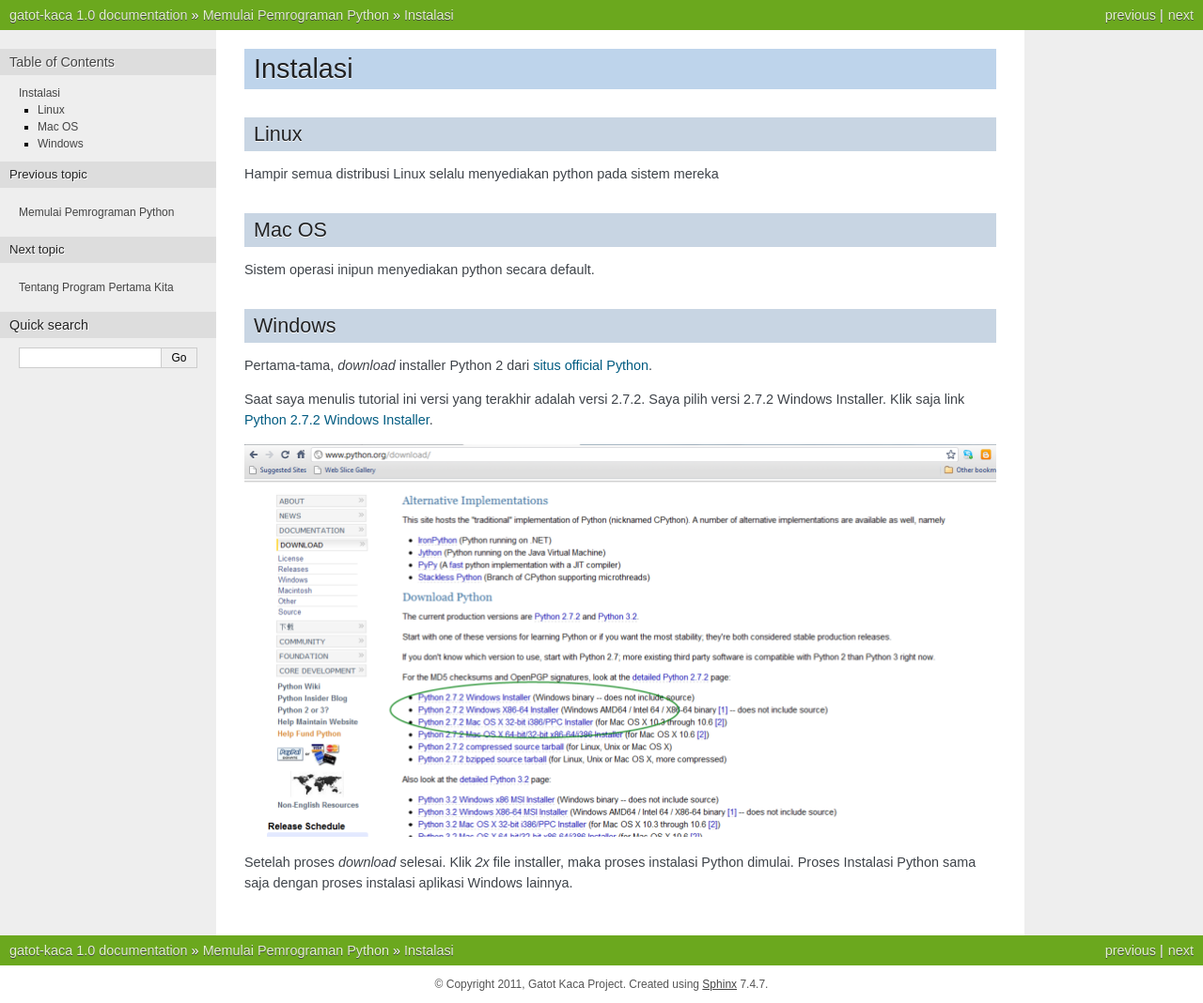
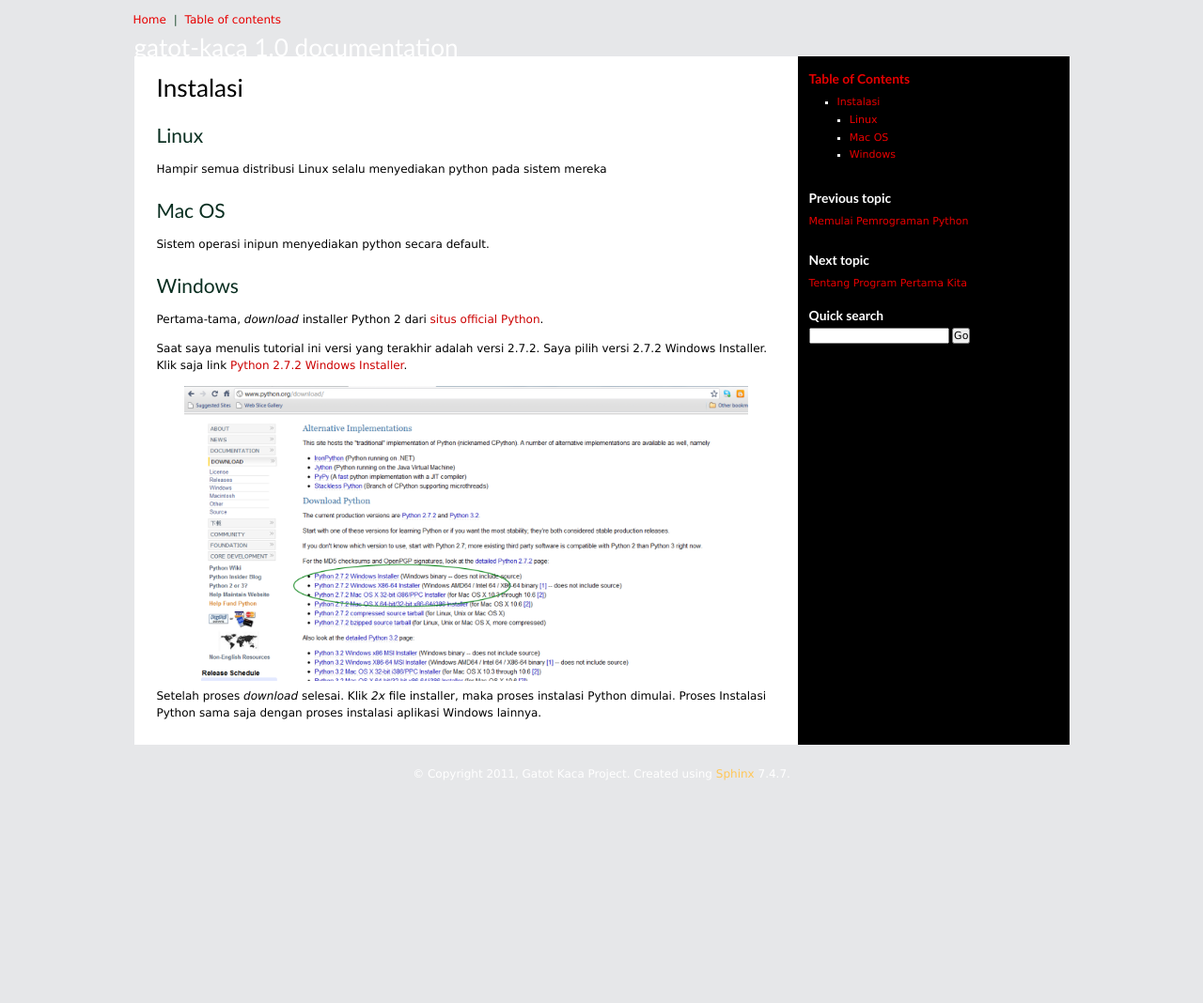
Before and after one commit to id-python/gatot-kaca, a Sphinx documentation site: the page built from source/intro/install.rst, in a window 1280 px wide. Shown: the whole page at 94% size. Built offline with Sphinx 7.4.7, drawn with Linux system fonts in a browser that asks for light colours; after the commit the page ends 900 px from its top, so only the background shows below that.

Commit message:
Add temporary theme for gatotkaca

```diff
--- /dev/null
+++ b/source/_theme/gatotkaca/genindex.html
@@ -0,0 +1,4 @@
+{% extends "basic/genindex.html" %}
+
+{% block bodyclass %}{% endblock %}
+{% block sidebarwrapper %}{% endblock %}
--- /dev/null
+++ b/source/_theme/gatotkaca/layout.html
@@ -0,0 +1,71 @@
+{% extends "basic/layout.html" %}
+
+{%- macro secondnav() %}
+{%- endmacro %}
+
+{% block document %}
+  <div id="custom-doc" class="{% block bodyclass %}{{ 'yui-t6' if pagename != 'index' else '' }}{% endblock %}">
+    <div id="hd">
+      <h1><a href="{{ pathto('index') }}">{{ docstitle }}</a></h1>
+      <div id="global-nav">
+        <a title="Home page" href="{{ pathto('index') }}">Home</a> {{ reldelim2 }}
+        <a title="Table of contents" href="{{ pathto('content') }}">Table of contents</a>
+      </div>
+      <div class="nav">{{ secondnav() }}</div>
+    </div>
+
+    <div id="bd">
+      <div id="yui-main">
+        <div class="yui-b">
+          <div class="yui-g" id="{{ pagename|replace('/', '-') }}">
+            {% block body %}{% endblock %}
+          </div>
+        </div>
+      </div>
+      {% block sidebarwrapper %}
+        {% if pagename != 'index' %}
+          <div class="yui-b" id="sidebar">
+            {{ sidebar() }}
+            {%- if last_updated %}
+              <h3>Last update:</h3>
+              <p class="topless">{{ last_updated }}</p>
+            {%- endif %}
+          </div>
+        {% endif %}
+      {% endblock %}
+    </div>
+
+    <div id="ft">
+      <div class="nav">{{ secondnav() }}</div>
+    </div>
+  </div>
+{% endblock %}
+
+{% block sidebarrel %}
+  <h3>Browse</h3>
+  <ul>
+    {% if prev %}
+      <li>Prev: <a href="{{ prev.link }}">{{ prev.title }}</a></li>
+    {% endif %}
+    {% if next %}
+      <li>Next: <a href="{{ next.link }}">{{ next.title }}</a></li>
+    {% endif %}
+  </ul>
+  <h3>You are here:</h3>
+  <ul>
+      <li>
+        <a href="{{ pathto('index') }}">{{ docstitle }}</a>
+        {% for p in parents %}
+          <ul><li><a href="{{ p.link }}">{{ p.title }}</a>
+        {% endfor %}
+        <ul><li>{{ title }}</li></ul>
+        {% for p in parents %}</li></ul>{% endfor %}
+      </li>
+  </ul>
+{% endblock %}
+
+{# Empty some default blocks out #}
+{% block relbar1 %}{% endblock %}
+{% block relbar2 %}{% endblock %}
+{% block sidebar1 %}{% endblock %}
+{% block sidebar2 %}{% endblock %}
--- /dev/null
+++ b/source/_theme/gatotkaca/modindex.html
@@ -0,0 +1,3 @@
+{% extends "basic/modindex.html" %}
+{% block bodyclass %}{% endblock %}
+{% block sidebarwrapper %}{% endblock %}
--- /dev/null
+++ b/source/_theme/gatotkaca/search.html
@@ -0,0 +1,3 @@
+{% extends "basic/search.html" %}
+{% block bodyclass %}{% endblock %}
+{% block sidebarwrapper %}{% endblock %}
--- /dev/null
+++ b/source/_theme/gatotkaca/static/default.css
@@ -0,0 +1,3 @@
+@import url(reset-fonts-grids.css);
+@import url(djangodocs.css);
+@import url(homepage.css);
--- /dev/null
+++ b/source/_theme/gatotkaca/static/djangodocs.css
@@ -0,0 +1,133 @@
+/*** setup ***/
+body { font:12px/1.5 Verdana,sans-serif; background:#E6E7E9; color: white;}
+#custom-doc { width:76.54em;*width:74.69em;min-width:995px; max-width:100em; margin:auto; text-align:left; padding-top:16px; margin-top:0;}
+#hd { padding: 4px 0 12px 0; }
+#bd { background:#000; }
+#ft { color:#487858; font-size:90%; padding-bottom: 2em; }
+
+/*** links ***/
+a {text-decoration: none;}
+a img {border: none;}
+a:link, a:visited { color:#ffc757; }
+#bd a:link, #bd a:visited { color:#c00; text-decoration:underline; }
+#bd #sidebar a:link, #bd #sidebar a:visited { color:#E70100; text-decoration:none; }
+a:hover { color:#ffe761; }
+#bd a:hover { background-color:#E0FFB8; color:#234f32; text-decoration:none; }
+#bd #sidebar a:hover { color:#ffe761; background:none; }
+h2 a, h3 a, h4 a { text-decoration:none !important; }
+a.reference em { font-style: normal; }
+
+/*** sidebar ***/
+#sidebar div.sphinxsidebarwrapper { font-size:92%; margin-right: 14px; }
+#sidebar h3, #sidebar h4 { color: white; font-size: 125%; }
+#sidebar a { color: white; }
+#sidebar ul ul { margin-top:0; margin-bottom:0; }
+#sidebar li { margin-top: 0.2em; margin-bottom: 0.2em; }
+
+/*** nav ***/
+div.nav { margin: 0; font-size: 11px; text-align: right; color: #487858;}
+#hd div.nav { margin-top: -27px; }
+#ft div.nav { margin-bottom: -18px; }
+#hd h1 a { color: white; }
+#global-nav { position:absolute; top:5px; margin-left: -5px; padding:7px 0; color:#234f32;}
+#global-nav a:link, #global-nav a:visited {color:#E70100;}
+#global-nav a {padding:0 4px;}
+#global-nav a.about {padding-left:0;}
+#global-nav a:hover {background-color:#E0FFB8; color:#234f32;}
+
+/*** content ***/
+#yui-main div.yui-b { position: relative; }
+#yui-main div.yui-b { background: white; color: black; padding: 0.3em 2em 1em 2em; }
+
+/*** basic styles ***/
+dd { margin-left:15px; }
+h1,h2,h3,h4 { margin-top:1em; font-family:"Trebuchet MS",sans-serif; font-weight:normal; }
+h1 { font-size:218%; margin-top:0.6em; margin-bottom:.4em; line-height:1.1em; }
+h2 { font-size:175%; margin-bottom:.6em; line-height:1.2em; color:#092e20; }
+h3 { font-size:150%; font-weight:bold; margin-bottom:.2em; color:#487858; }
+h4 { font-size:125%; font-weight:bold; margin-top:1.5em; margin-bottom:3px; }
+div.figure { text-align: center; }
+div.figure p.caption { font-size:1em; margin-top:0; margin-bottom:1.5em; color: #555;}
+hr { color:#ccc; background-color:#ccc; height:1px; border:0; }
+p, ul, dl { margin-top:.6em; margin-bottom:1em; padding-bottom: 0.1em;}
+#yui-main div.yui-b img { max-width: 50em; margin-left: auto; margin-right: auto; display: block; }
+caption { font-size:1em; font-weight:bold; margin-top:0.5em; margin-bottom:0.5em; margin-left: 2px; text-align: center; }
+blockquote { padding: 0 1em; margin: 1em 0; font:125%/1.2em "Trebuchet MS", sans-serif; color:#234f32; border-left:2px solid #94da3a; }
+strong { font-weight: bold; }
+em { font-style: italic; }
+ins { font-weight: bold; text-decoration: none; }
+
+/*** lists ***/
+ul { padding-left:30px; }
+ol { padding-left:30px; }
+ol.arabic li { list-style-type: decimal; }
+ul li { list-style-type:square; margin-bottom:.4em; }
+ol li { margin-bottom: .4em; }
+ul ul { padding-left:1.2em; }
+ul ul ul { padding-left:1em; }
+ul.linklist, ul.toc { padding-left:0; }
+ul.toc ul { margin-left:.6em; }
+ul.toc ul li { list-style-type:square; }
+ul.toc ul ul li { list-style-type:disc; }
+ul.linklist li, ul.toc li { list-style-type:none; }
+dt { font-weight:bold; margin-top:.5em; font-size:1.1em; }
+dd { margin-bottom:.8em; }
+ol.toc { margin-bottom: 2em; }
+ol.toc li { font-size:125%; padding: .5em; line-height:1.2em; clear: right; }
+ol.toc li.b { background-color: #E0FFB8; }
+ol.toc li a:hover { background-color: transparent !important; text-decoration: underline !important; }
+ol.toc span.release-date { color:#487858; float: right; font-size: 85%; padding-right: .5em; }
+ol.toc span.comment-count { font-size: 75%; color: #999; }
+
+/*** tables ***/
+table { color:#000; margin-bottom: 1em; width: 100%; }
+table.docutils td p { margin-top:0; margin-bottom:.5em; }
+table.docutils td, table.docutils th { border-bottom:1px solid #dfdfdf; padding:4px 2px;}
+table.docutils thead th { border-bottom:2px solid #dfdfdf; text-align:left; font-weight: bold; white-space: nowrap; }
+table.docutils thead th p { margin: 0; padding: 0; }
+table.docutils { border-collapse:collapse; }
+
+/*** code blocks ***/
+.literal { white-space:nowrap; }
+.literal { color:#234f32; }
+#sidebar .literal { color:white; background:transparent; font-size:11px; }
+h4 .literal { color: #234f32; font-size: 13px; }
+pre { font-size:small; background:#E0FFB8; border:1px solid #94da3a; border-width:1px 0; margin: 1em 0; padding: .3em .4em; overflow: hidden; line-height: 1.3em;}
+dt .literal, table .literal { background:none; }
+#bd a.reference { text-decoration: none; }
+#bd a.reference tt.literal { border-bottom: 1px #234f32 dotted; }
+
+/* Restore colors of pygments hyperlinked code */
+#bd .highlight .k a:link, #bd .highlight .k a:visited { color: #000000; text-decoration: none; border-bottom: 1px dotted #000000; }
+#bd .highlight .nf a:link, #bd .highlight .nf a:visited { color: #990000; text-decoration: none; border-bottom: 1px dotted #990000; }
+
+
+/*** notes & admonitions ***/
+.note, .admonition { padding:.8em 1em .8em; margin: 1em 0; border:1px solid #94da3a; }
+.admonition-title { font-weight:bold; margin-top:0 !important; margin-bottom:0 !important;}
+.admonition .last { margin-bottom:0 !important; }
+.note, .admonition { padding-left:65px; background:url(docicons-note.png) .8em .8em no-repeat;}
+div.admonition-philosophy { padding-left:65px; background:url(docicons-philosophy.png) .8em .8em no-repeat;}
+div.admonition-behind-the-scenes { padding-left:65px; background:url(docicons-behindscenes.png) .8em .8em no-repeat;}
+
+/*** versoinadded/changes ***/
+div.versionadded, div.versionchanged {  }
+div.versionadded span.title, div.versionchanged span.title { font-weight: bold; }
+
+/*** p-links ***/
+a.headerlink { color: #c60f0f; font-size: 0.8em; padding: 0 4px 0 4px; text-decoration: none; visibility: hidden; }
+h1:hover > a.headerlink, h2:hover > a.headerlink, h3:hover > a.headerlink, h4:hover > a.headerlink, h5:hover > a.headerlink, h6:hover > a.headerlink, dt:hover > a.headerlink { visibility: visible; }
+
+/*** index ***/
+table.indextable td { text-align: left; vertical-align: top;}
+table.indextable dl, table.indextable dd { margin-top: 0; margin-bottom: 0; }
+table.indextable tr.pcap { height: 10px; }
+table.indextable tr.cap { margin-top: 10px; background-color: #f2f2f2;}
+
+/*** page-specific overrides ***/
+div#contents ul { margin-bottom: 0;}
+div#contents ul li { margin-bottom: 0;}
+div#contents ul ul li { margin-top: 0.3em;}
+
+/*** IE hacks ***/
+* pre { width: 100%; }
--- /dev/null
+++ b/source/_theme/gatotkaca/static/homepage.css
@@ -0,0 +1,22 @@
+#index p.rubric { font-size:150%; font-weight:normal; margin-bottom:.2em; color:#487858; }
+
+#index div.section dt { font-weight: normal; }
+
+#index #s-getting-help { float: right; width: 35em; background: #E1ECE2; padding: 1em; margin: 2em 0 2em 2em; }
+#index #s-getting-help h2 { margin: 0; }
+
+#index #s-django-documentation div.section div.section h3 { margin: 0; }
+#index #s-django-documentation div.section div.section { background: #E1ECE2; padding: 1em; margin: 2em 0 2em 40.3em; }
+#index #s-django-documentation div.section div.section a.reference { white-space: nowrap; }
+
+#index #s-using-django dl,
+#index #s-add-on-contrib-applications dl,
+#index #s-solving-specific-problems dl,
+#index #s-reference dl
+    { float: left; width: 41em; }
+
+#index #s-add-on-contrib-applications,
+#index #s-solving-specific-problems,
+#index #s-reference,
+#index #s-and-all-the-rest
+    { clear: left; }
--- /dev/null
+++ b/source/_theme/gatotkaca/theme.conf
@@ -0,0 +1,3 @@
+[theme]
+inherit = basic
+stylesheet = default.css
--- a/source/conf.py
+++ b/source/conf.py
@@ -91,7 +91,7 @@
 
 # The theme to use for HTML and HTML Help pages.  See the documentation for
 # a list of builtin themes.
-html_theme = 'nature'
+html_theme = 'gatotkaca'
 
 # Theme options are theme-specific and customize the look and feel of a theme
 # further.  For a list of options available for each theme, see the
@@ -99,7 +99,7 @@
 #html_theme_options = {}
 
 # Add any paths that contain custom themes here, relative to this directory.
-#html_theme_path = []
+html_theme_path = ['_theme']
 
 # The name for this set of Sphinx documents.  If None, it defaults to
 # "<project> v<release> documentation".
```
Also changed, not shown: source/index.rst (+5 -4 lines), source/_theme/gatotkaca/static/docicons-behindscenes.png (added), source/_theme/gatotkaca/static/docicons-note.png (added), source/_theme/gatotkaca/static/docicons-philosophy.png (added), source/_theme/gatotkaca/static/reset-fonts-grids.css (added).
